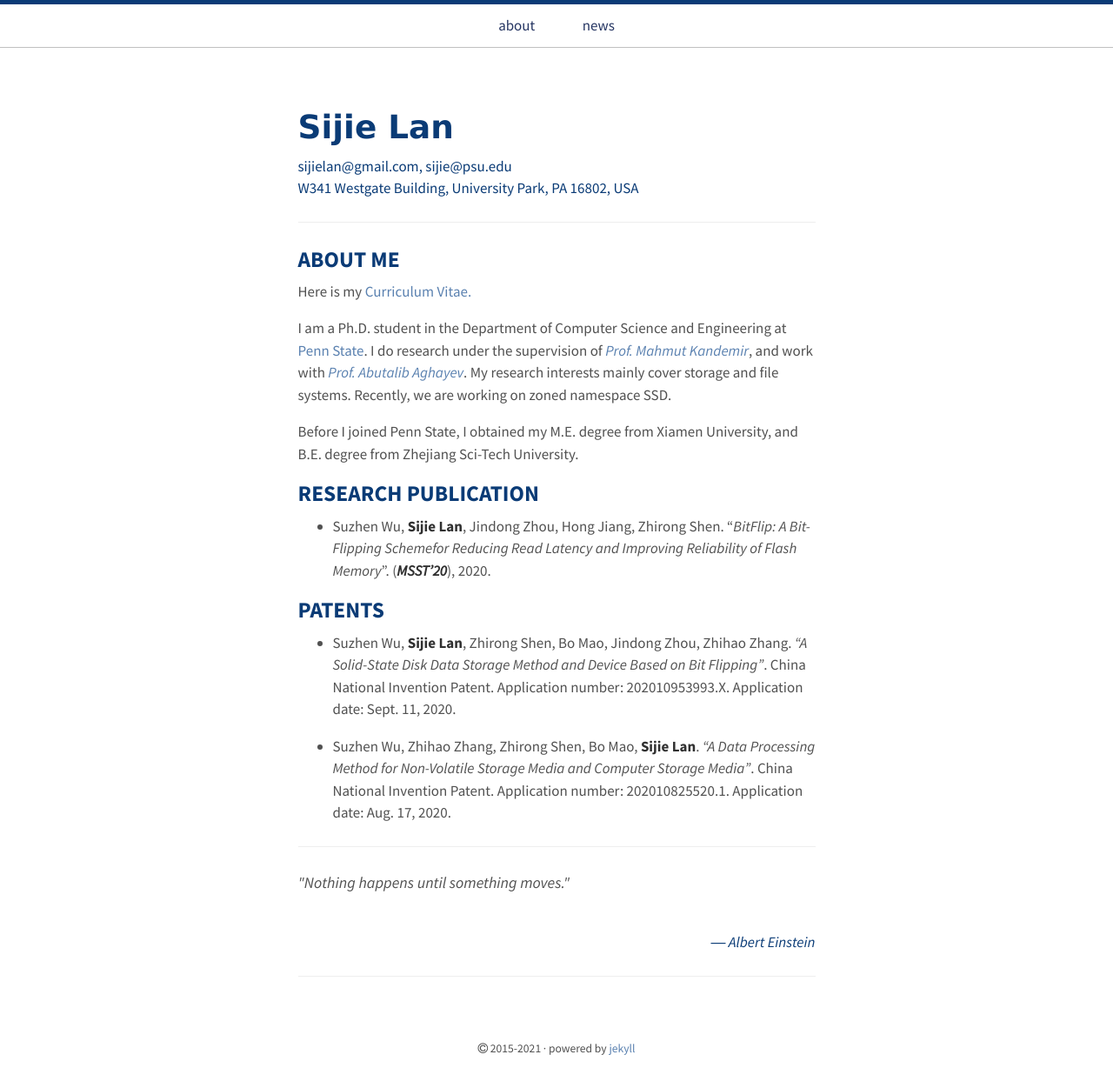
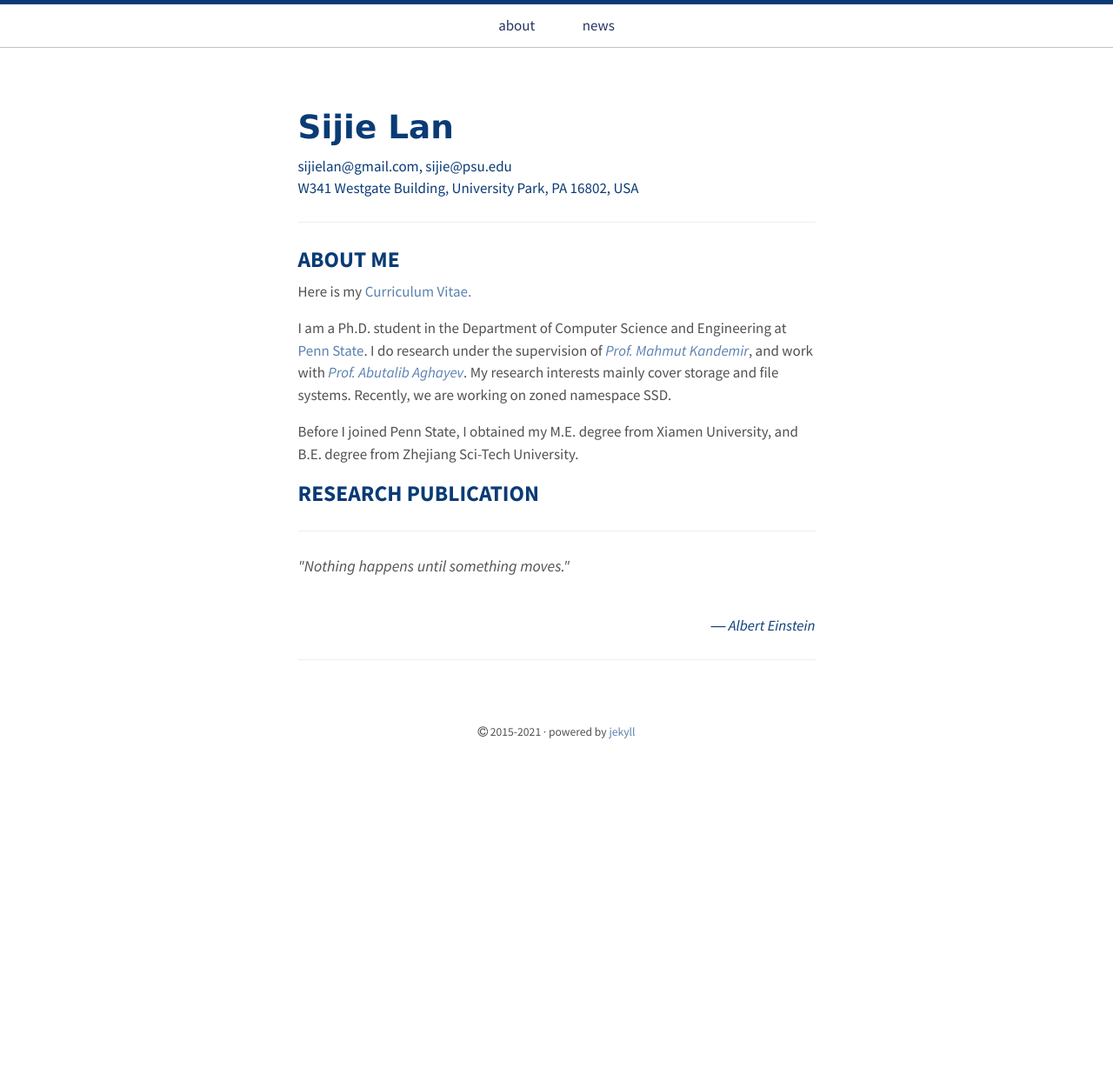
Before and after one commit to sijielan/sijielan.github.io, a Jekyll site: the page index.html, which Jekyll copies as it is, in a window 1280 px wide. Shown: the whole page at 87% size. Built offline with Jekyll 4.4.1, drawn with Linux system fonts in a browser that asks for light colours; after the commit the page ends 900 px from its top, so only the background shows below that.

Commit message:
Comment out publication list and button in index.html

```diff
--- a/index.html
+++ b/index.html
@@ -57,7 +57,7 @@ My research interests mainly cover storage and file systems. Recently, we are wo
 
 <h2><font color="#0A3B76">RESEARCH PUBLICATION</font> </h2>
 
-<ul>
+<!-- <ul>
   <li>Suzhen Wu, <strong>Sijie Lan</strong>, Jindong Zhou, Hong Jiang, Zhirong Shen. “<em>BitFlip: A Bit-Flipping Schemefor Reducing Read Latency and Improving Reliability of Flash Memory</em>”. (<strong><em>MSST’20</em></strong>), 2020.</li>
 </ul>
 
@@ -71,7 +71,7 @@ My research interests mainly cover storage and file systems. Recently, we are wo
     <p>Suzhen Wu, Zhihao Zhang, Zhirong Shen, Bo Mao, <strong>Sijie Lan</strong>. <em>“A Data Processing Method for Non-Volatile Storage Media and Computer Storage Media”</em>. China National Invention Patent. Application number: 202010825520.1. Application date: Aug. 17, 2020.</p>
   </li>
 </ul>
-
+-->
 <hr/>
 <p><font size="4"><i> "Nothing happens until something moves."</i></p></font></p>  <br>  <div align="right"><font color="#0A3B76"><i> ― Albert Einstein</i></font></div></p>
 <!--<button type="button" ><a href="https://github.com/sijielan/Hello-World/raw/master/sijie_CV.pdf" target="_blank"/> Open/Read PDF</button>
```
